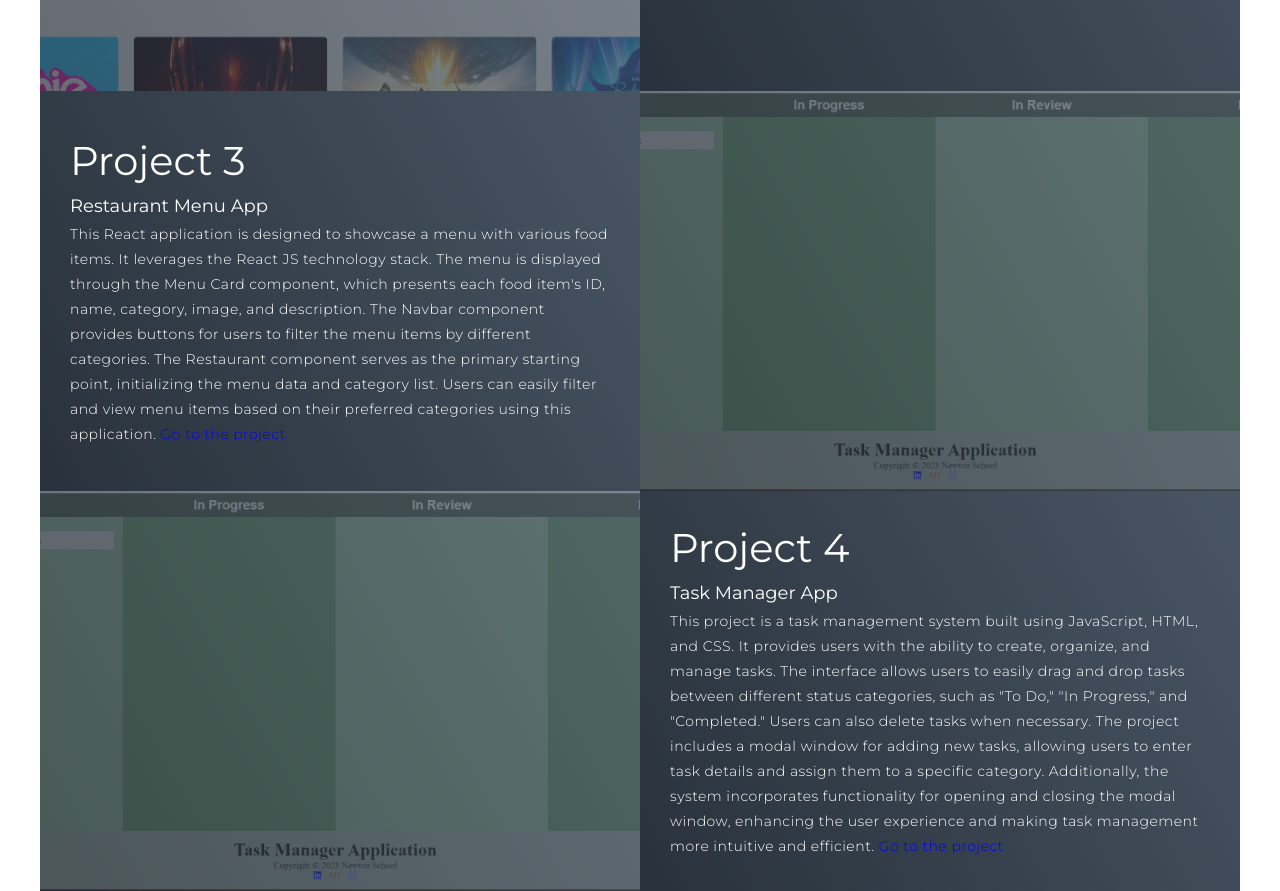
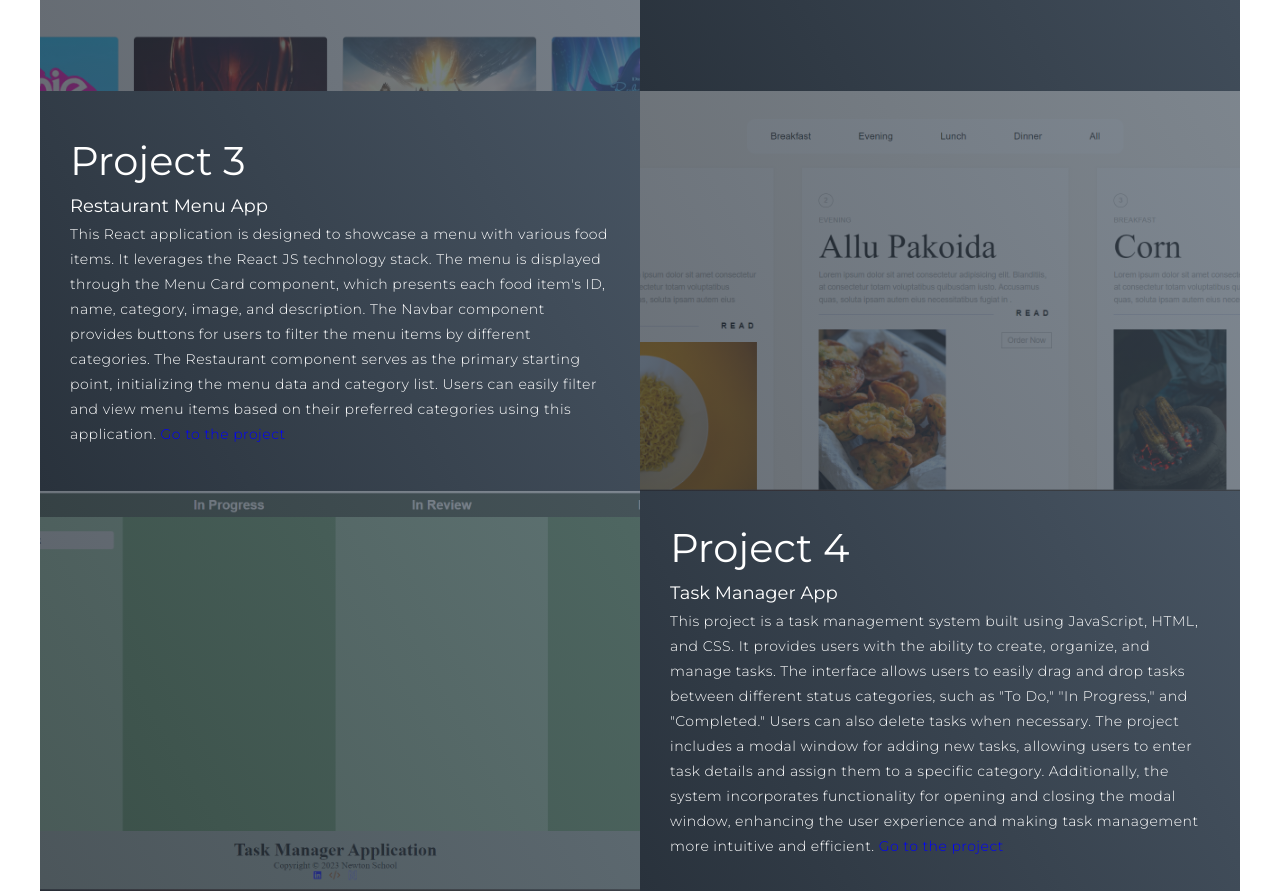
Before and after one commit to Adityakitukale499/My-Portfolio, a plain HTML site: page index.html in a window 1280 px wide. Shown: the part 1732-2623 px from the top of the page. Drawn offline with Linux system fonts and the light colour scheme; grey boxes are pictures that could not be loaded.

Commit message:
Update index.html

```diff
--- a/index.html
+++ b/index.html
@@ -86,7 +86,7 @@
             <p>This React application is designed to showcase a menu with various food items. It leverages the React JS technology stack. The menu is displayed through the Menu Card component, which presents each food item's ID, name, category, image, and description. The Navbar component provides buttons for users to filter the menu items by different categories. The Restaurant component serves as the primary starting point, initializing the menu data and category list. Users can easily filter and view menu items based on their preferred categories using this application. <a href="https://resturant-app-xi.vercel.app/" target="_blank" style="color: blue;">Go to the project</a></p>
           </div>
           <div class="project-img">
-            <img src="./img/Todo App.png" alt="img">
+            <img src="./img/restorantApp.png" alt="img">
           </div>
         </div>
 
```
